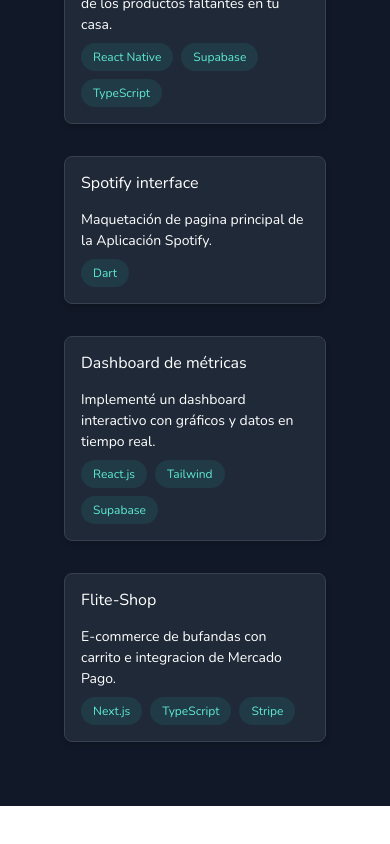
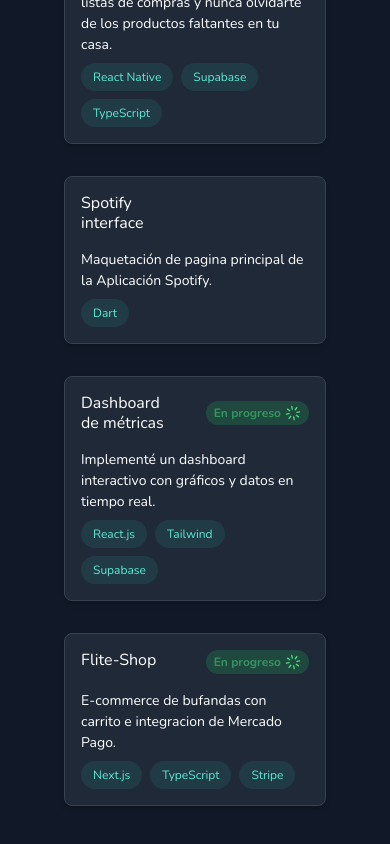
Before and after one commit to agusgarone/mi-portafolio, a Next.js app: page / in a window 390 px wide. Shown: the part 2005-2849 px from the top of the page. Before the commit the page ends 2811 px from the top, so only its background shows below. Built offline with nearby package versions, Linux system fonts and the light colour scheme.

Commit message:
Se agregó el "En progreso" en mobile

```diff
--- a/app/components/ProjectCard.tsx
+++ b/app/components/ProjectCard.tsx
@@ -31,18 +31,23 @@
         className="flex flex-col gap-2 w-full"
       >
         <div id="puesto" className="titulo flex flex-row justify-between">
-          <a href={url} target="_blank" rel="noopener noreferrer">
+          <a
+            className="w-5/12"
+            href={url}
+            target="_blank"
+            rel="noopener noreferrer"
+          >
             {projectTitle}
           </a>
           {isInProgress && (
             <motion.div
-              className="hidden sm:flex top-4 right-4 items-center gap-2 bg-green-500/20 text-green-400 px-3 py-1 rounded-full w-fit"
+              className="flex top-4 right-4 items-center gap-1 sm:gap-2 bg-green-500/20 text-green-400 px-2 sm:px-3 py-1 rounded-full w-fit self-center"
               initial={{ opacity: 0, scale: 0.8 }}
               animate={{ opacity: 1, scale: 1 }}
               transition={{ duration: 0.5, ease: "easeInOut" }}
             >
               <motion.span
-                className="text-sm font-semibold"
+                className="text-xs sm:text-sm font-semibold"
                 animate={{ opacity: [0.5, 1, 0.5] }}
                 transition={{ duration: 1.5, repeat: Infinity }}
               >
@@ -52,7 +57,7 @@
                 animate={{ rotate: 360 }}
                 transition={{ duration: 2, repeat: Infinity, ease: "linear" }}
               >
-                <Loader className="w-5 h-5 text-green-400" />
+                <Loader className="w-4 h-4 sm:w-5 sm:h-5 text-green-400" />
               </motion.div>
             </motion.div>
           )}
```
